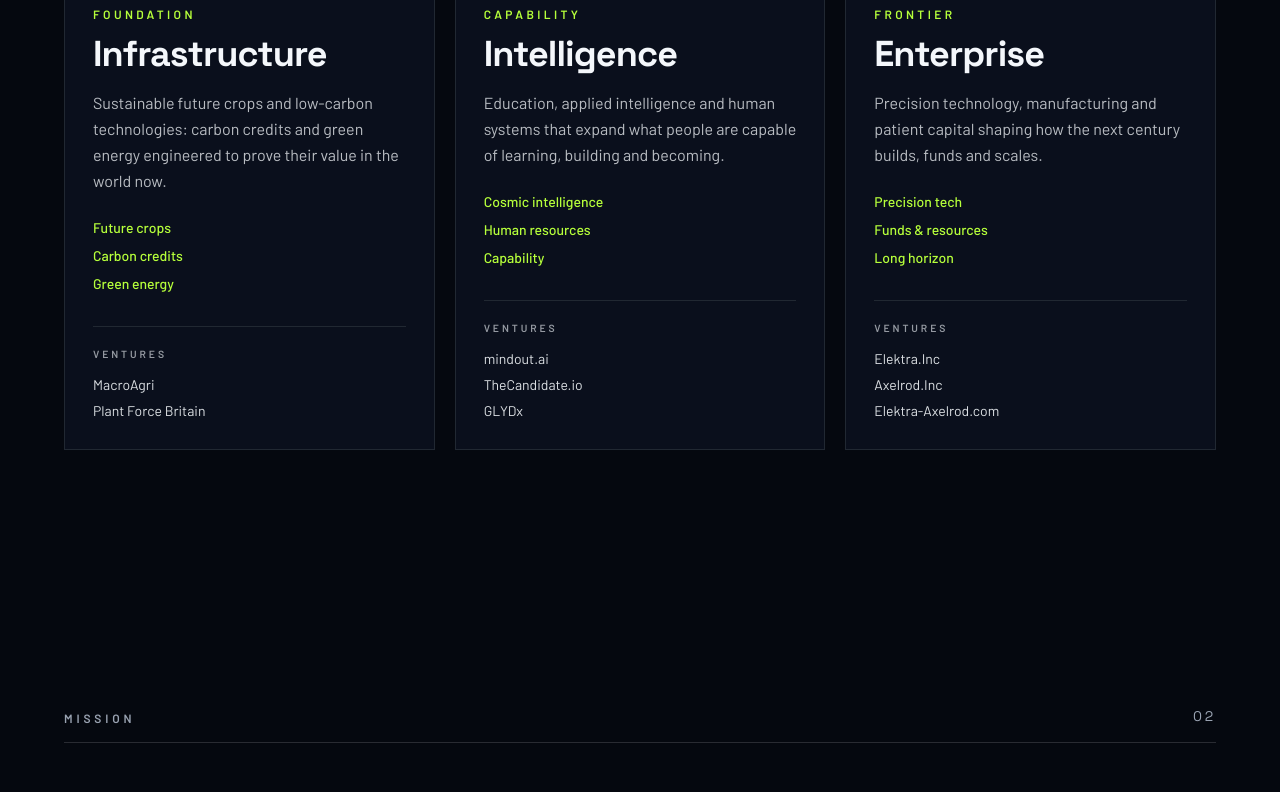
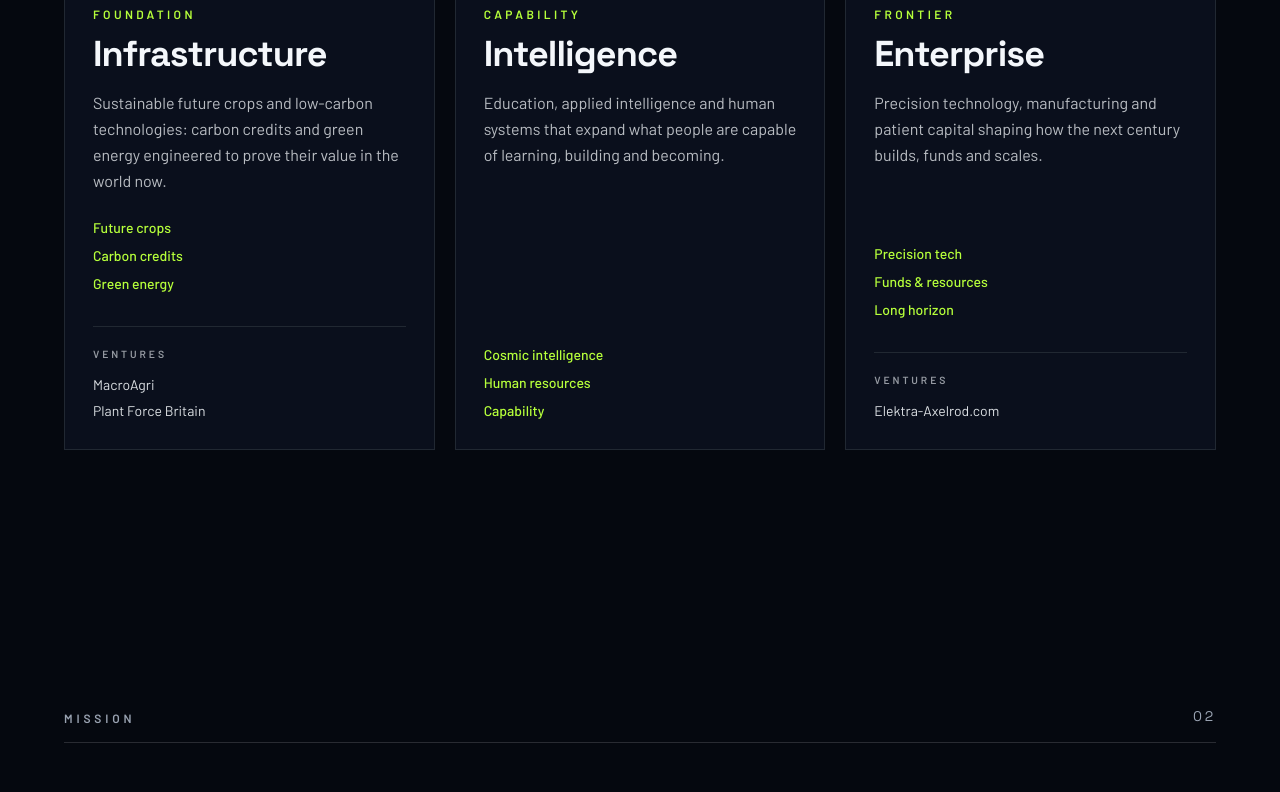
Before and after one commit to DaveySwift/davidswift.xyz, a Next.js app: page / in a window 1280 px wide. Shown: the part 1114-1906 px from the top of the page. Built offline with nearby package versions, Linux system fonts and the light colour scheme.

Commit message:
Remove five ventures from the work cards.
Intelligence no longer lists mindout.ai, TheCandidate.io, or GLYDx. Enterprise keeps Elektra-Axelrod.com and drops Elektra.Inc and Axelrod.Inc.

Co-authored-by: The Reply Guy <DaveySwift@users.noreply.github.com>

```diff
--- a/src/components/sections/Work.tsx
+++ b/src/components/sections/Work.tsx
@@ -44,6 +44,7 @@ export function Work() {
                   </li>
                 ))}
               </ul>
+              {pillar.ventures.length > 0 ? (
                 <div className="mt-8 border-t border-foreground/10 pt-5">
                   <p className="font-sans text-[0.65rem] font-semibold uppercase tracking-[0.28em] text-foreground/60">
                     Ventures
@@ -59,6 +60,7 @@ export function Work() {
                     ))}
                   </ul>
                 </div>
+              ) : null}
             </li>
           ))}
         </ul>
--- a/src/content/site.ts
+++ b/src/content/site.ts
@@ -80,14 +80,14 @@ export const site = {
       title: "Intelligence",
       body: "Education, applied intelligence and human systems that expand what people are capable of learning, building and becoming.",
       themes: ["Cosmic intelligence", "Human resources", "Capability"],
-      ventures: ["mindout.ai", "TheCandidate.io", "GLYDx"],
+      ventures: [],
     },
     {
       eyebrow: "Frontier",
       title: "Enterprise",
       body: "Precision technology, manufacturing and patient capital shaping how the next century builds, funds and scales.",
       themes: ["Precision tech", "Funds & resources", "Long horizon"],
-      ventures: ["Elektra.Inc", "Axelrod.Inc", "Elektra-Axelrod.com"],
+      ventures: ["Elektra-Axelrod.com"],
     },
   ] satisfies WorkPillar[],
   pillars: [
```
Also changed, not shown: 1 other file (tests, documents, lock files or other folders). Lines whose indentation alone changed are shown as unchanged.
